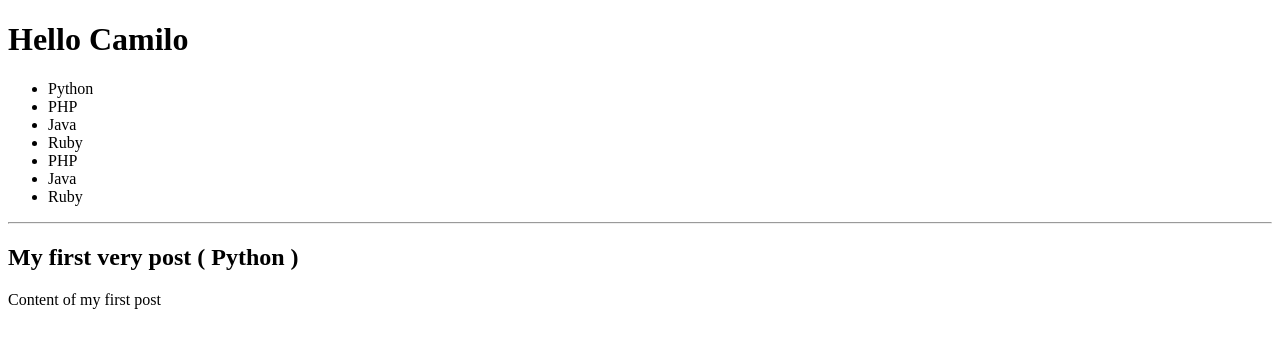
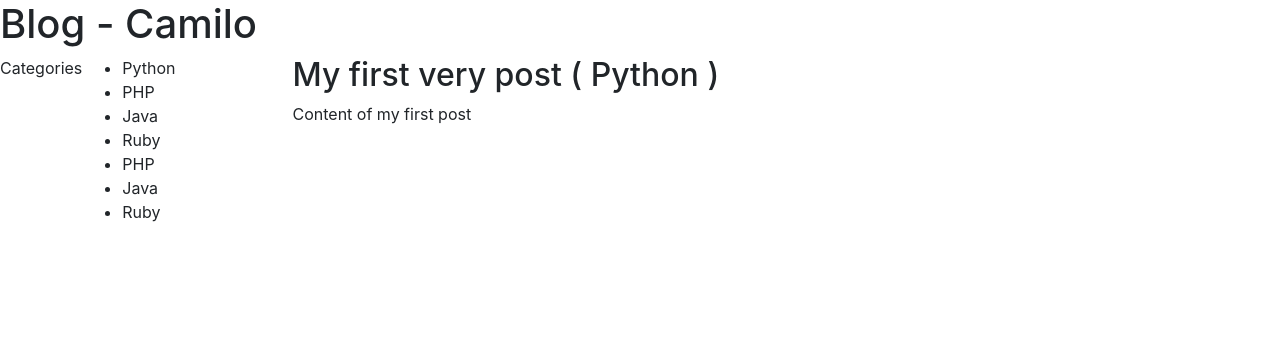
Before and after one commit to DotAmzi/Django-Basic-blog, a Django app: page /blog in a window 1280 px wide. Shown: the top 348 px of the page. Run offline with Django 3.2, Linux system fonts and the light colour scheme; data comes from the database, SQL or seed files in the repository; some libraries are stand-ins or nearby versions.

Commit message:
refactore template

```diff
--- a/templates/blog/home.html
+++ b/templates/blog/home.html
@@ -3,9 +3,15 @@
   <head>
     <meta charset="utf-8">
     <title>Django Project</title>
+    <link rel="stylesheet" href="https://maxcdn.bootstrapcdn.com/bootstrap/4.0.0-beta.2/css/bootstrap.min.css" integrity="sha384-PsH8R72JQ3SOdhVi3uxftmaW6Vc51MKb0q5P2rRUpPvrszuE4W1povHYgTpBfshb" crossorigin="anonymous">
   </head>
   <body>
-    <h1>Hello {{name}}</h1>
+    <h1>Blog - {{name}}</h1>
+
+    <div class="container row">
+      <div class="col-md-3">
+        <aside class="row">
+          Categories
 
           <ul>
             {% for category in categories %}
@@ -14,10 +20,20 @@
             </li>
             {% endfor %}
           </ul>
-    <hr>
+        </aside>
+      </div>
+
+      <div class="col-md-8">
+        <section>
+          <article class="">
             <h2>{{ post.name }} ( {{post.category.name}} )</h2>
             <p>
               {{ post.content }}
             </p>
+          </article>
+        </section>
+      </div>
+    </div>
+
   </body>
 </html>
```
Lines whose indentation alone changed are shown as unchanged.
